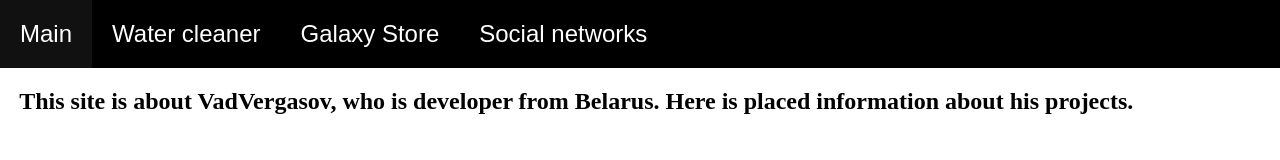
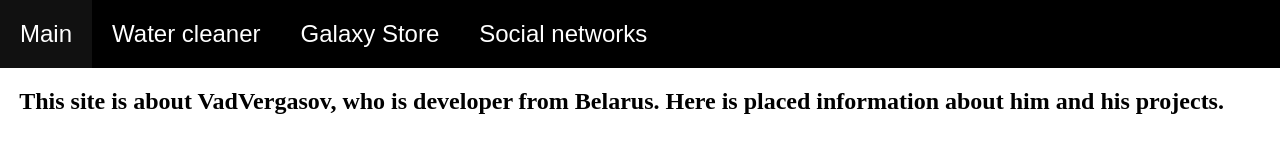
Before and after one commit to VadVergasov/vadvergasov.github.io, a plain HTML site: page index.html in a window 1280 px wide. Drawn offline with Linux system fonts and the light colour scheme.

Commit message:
Fixed white line on the right side of site

```diff
--- a/index.html
+++ b/index.html
@@ -15,7 +15,7 @@
             </ul>
         </nav>
         <article>
-            <h1>This site is about VadVergasov, who is developer from Belarus. Here is placed information about his projects.</h1>
+            <h1>This site is about VadVergasov, who is developer from Belarus. Here is placed information about him and his projects.</h1>
         </article>
     </body>
 </html>
--- a/main.css
+++ b/main.css
@@ -7,10 +7,11 @@ body {
     width: 100%;
     min-height: 100%;
     margin: 0;
+    padding: 0;
 }
 
 article {
-    width: 100%;
+    width: 97%;
     height: 100%;
     margin: 1.5% 1.5%;
 }
```
Also changed, not shown: Pages/social.html (+1 -1 lines), Pages/watercleaner.html (+3 -1 lines).
